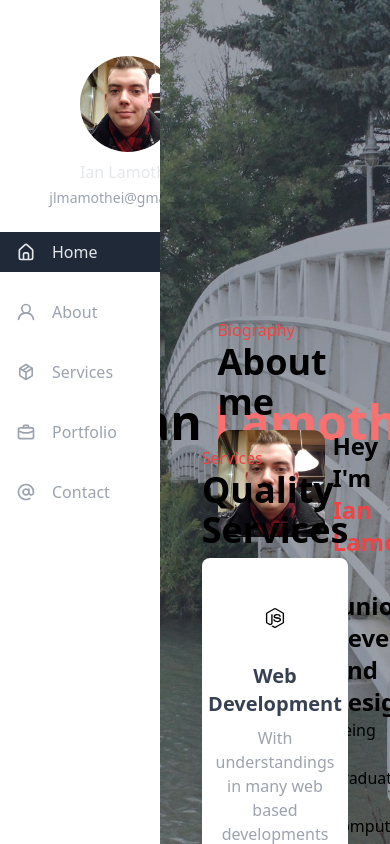
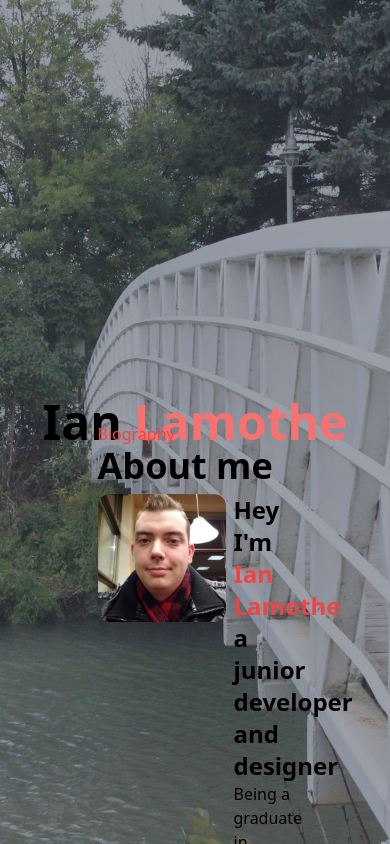
Before and after one commit to lamothei/Resume, a React (Create React App) app: page / in a window 390 px wide. Built offline with nearby package versions, Linux system fonts and the light colour scheme.

Commit message:
trying some mobile friendly setting in tailwind, to get it to be more usable

```diff
--- a/src/App.js
+++ b/src/App.js
@@ -9,7 +9,7 @@ import Footer from './components/Footer';
 function App() {
   return (
     <div className="App h-screen flex">
-      <div className="w-40 lg:w-64">
+      <div className="w-40 lg:w-64 xl:flex lg:flex md:flex hidden">
         <Sidebar />
       </div>
       <div class="flex-1 flex bg-gray-100 overflow-hidden">
--- a/src/components/About.jsx
+++ b/src/components/About.jsx
@@ -4,7 +4,7 @@ function About() {
   return (
     <div
       id="about"
-      className="bg-gray-200 h-full w-full bg-no-repeat bg-cover bg-center"
+      className="bg-gray-200 h-full w-full"
     >
       <div className="flex items-center justify-center w-full h-full">
         <div className="grid grid-rows-2 gap-2 w-1/2">
@@ -14,7 +14,7 @@ function About() {
           </div>
           <div className="grid gap-2 grid-cols-[auto_minmax(0,_1fr)]">
             <img
-              className="w-32 md:w-64 lg:w-72 rounded-xl"
+              className="w-32 lg:w-52 rounded-xl"
               src="img/selfPortrait.jpg"
               alt="avatar"
             />
--- a/src/components/Contact.jsx
+++ b/src/components/Contact.jsx
@@ -4,7 +4,7 @@ function Contact() {
   return (
     <div
       id="contact"
-      className="h-full w-full bg-no-repeat bg-cover bg-center"
+      className="h-full w-full"
     >
       <div className="flex items-center justify-center w-full h-full">
         <div className="grid grid-rows-2 gap-2 px-12">
--- a/src/components/Portfolio.jsx
+++ b/src/components/Portfolio.jsx
@@ -4,7 +4,7 @@ function Portfolio() {
   return (
     <div
       id="portfolio"
-      className="bg-gray-200 h-full w-full bg-no-repeat bg-cover bg-center"
+      className="bg-gray-200 h-full w-full"
     >
       <div className="flex items-center justify-center w-full h-full">
         <div className="grid grid-rows-2 gap-2 px-12">
--- a/src/components/Services.jsx
+++ b/src/components/Services.jsx
@@ -12,7 +12,7 @@ function Services() {
   return (
     <div
       id="services"
-      className="h-full w-full bg-no-repeat bg-cover bg-center"
+      className="h-full w-full"
     >
       <div className="flex items-center justify-center w-full h-full">
         <div className="grid grid-rows-2 gap-2 px-12">
--- a/src/components/Sidebar.jsx
+++ b/src/components/Sidebar.jsx
@@ -3,9 +3,9 @@ import { UilEstate, UilUser,UilBox, UilAt, UilBag } from '@iconscout/react-unico
 
 function Sidebar() {
   return (
-    <div className="flex flex-col w-64 h-screen py-8 bg-white border-r dark:bg-gray-900 dark:border-gray-700">
+    <div className="xl:flex lg:flex md:flex flex-col w-64 h-screen py-8 bg-white border-r dark:bg-gray-900 dark:border-gray-700 hidden">
 
-    <div className="flex flex-col items-center mt-6 -mx-2">
+    <div className="lg:flex flex-col items-center mt-6 -mx-2 md:hidden">
         <img className="object-cover w-24 h-24 mx-2 rounded-full" src="/img/selfPortrait.jpg" alt="avatar" />
         <h4 className="mx-2 mt-2 font-medium text-gray-200 hover:underline">Ian Lamothe</h4>
         <p className="mx-2 mt-1 text-sm font-medium text-gray-400 hover:underline"><a href="mailto:jlmamothei@gmail.com">jlmamothei@gmail.com</a></p>
```
